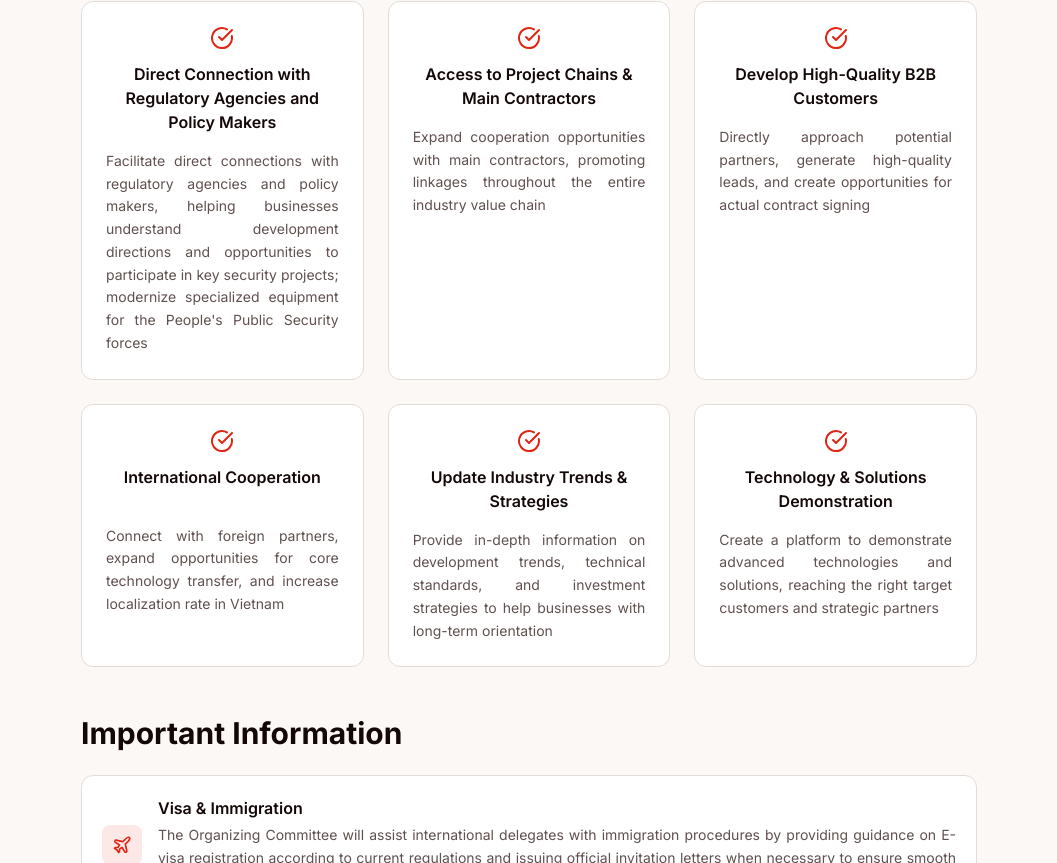
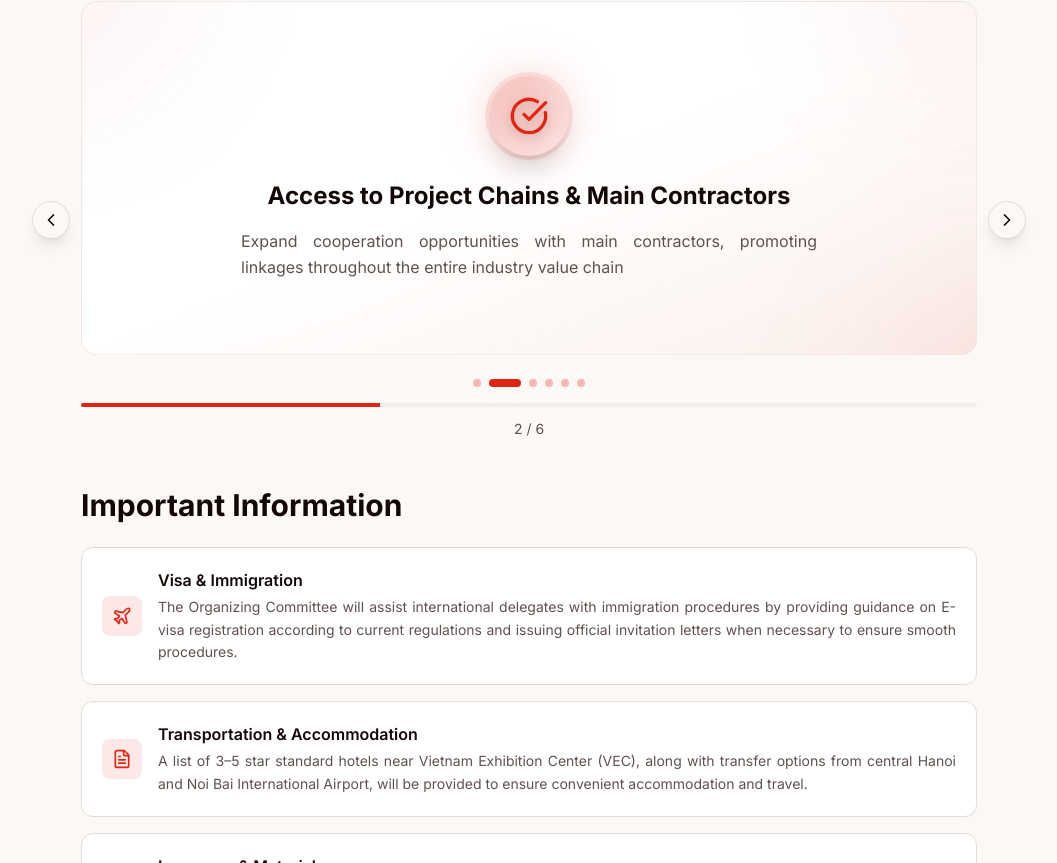
Before and after one commit to anhNT-DEV1001/HTECH-VNSEC, a Next.js app: page /en/about/general-info in a window 1280 px wide. Shown: the part 897-1760 px from the top of the page, without its empty margins (111-1168 px from the left). Built offline with nearby package versions, Linux system fonts and the light colour scheme.

Commit message:
update: general-info-change objectives layout

```diff
--- a/app/[locale]/about/general-info/page.tsx
+++ b/app/[locale]/about/general-info/page.tsx
@@ -1,17 +1,28 @@
 "use client"
 
 import { useTranslations, useLocale } from "next-intl"
-import { Shield, Target, Eye, Handshake, CheckCircle, FileText, Plane, Globe } from "lucide-react"
-
-const icons = [Shield, Target, Eye, Handshake]
-const noteIcons = [Plane, FileText, Globe]
+import { useState, useEffect, useCallback } from "react"
+import { CheckCircle, Plane, FileText, Globe, ChevronLeft, ChevronRight } from "lucide-react"
+import { cn } from "@/lib/utils"
 
 export default function AboutPage() {
   const t = useTranslations("about.general_info")
+  const [activeSlide, setActiveSlide] = useState(0)
 
   const objectives = t.raw("objectives") as Array<{ title: string; description: string }>
-  const highlights = t.raw("highlights") as Array<{ title: string; description: string }>
-  const notes = t.raw("notes") as Array<{ title: string; content: string }>
+
+  const nextSlide = useCallback(() => {
+    setActiveSlide((prev) => (prev + 1) % objectives.length)
+  }, [objectives.length])
+
+  const prevSlide = useCallback(() => {
+    setActiveSlide((prev) => (prev - 1 + objectives.length) % objectives.length)
+  }, [objectives.length])
+
+  useEffect(() => {
+    const interval = setInterval(nextSlide, 5000)
+    return () => clearInterval(interval)
+  }, [nextSlide])
 
   return (
     <>
@@ -44,51 +55,95 @@ export default function AboutPage() {
               </div>
             </div>
 
-            {/* Objectives */}
+            {/* Objectives Slideshow */}
             <div className="mb-12">
               <h2 className="mb-6 text-2xl font-bold text-foreground sm:text-3xl">
                 {t("section_objectives.title")}
               </h2>
-              <div className="grid gap-6 sm:grid-cols-2 md:grid-cols-3">
+
+              {/* Slideshow Container */}
+              <div className="relative">
+                {/* Navigation Arrows */}
+                <button
+                  onClick={prevSlide}
+                  className="absolute left-0 top-1/2 z-10 -translate-y-1/2 -translate-x-4 rounded-full bg-background p-2 shadow-lg ring-1 ring-border transition-all hover:scale-110 hover:shadow-xl lg:-translate-x-12"
+                >
+                  <ChevronLeft className="h-5 w-5 text-foreground" />
+                </button>
+                <button
+                  onClick={nextSlide}
+                  className="absolute right-0 top-1/2 z-10 -translate-y-1/2 translate-x-4 rounded-full bg-background p-2 shadow-lg ring-1 ring-border transition-all hover:scale-110 hover:shadow-xl lg:translate-x-12"
+                >
+                  <ChevronRight className="h-5 w-5 text-foreground" />
+                </button>
+
+                {/* Slides */}
+                <div className="relative overflow-hidden rounded-2xl">
+                  <div
+                    className="flex transition-transform duration-500 ease-out"
+                    style={{ transform: `translateX(-${activeSlide * 100}%)` }}
+                  >
                     {objectives.map((objective, index) => (
-                  <div key={index} className="flex flex-col items-center rounded-xl border border-border bg-card p-6 text-center">
-                    <div className="flex min-h-[80px] flex-col items-center justify-start">
-                      <CheckCircle className="h-6 w-6 text-primary" />
-                      <h3 className="mt-3 font-semibold text-card-foreground">{objective.title}</h3>
+                      <div
+                        key={index}
+                        className="group relative flex w-full flex-shrink-0 flex-col items-center justify-center rounded-2xl border border-border/50 bg-gradient-to-br from-card via-card to-primary/5 px-8 py-12 text-center transition-shadow duration-500 hover:shadow-2xl"
+                      >
+                        {/* Enhanced decorative blur circles */}
+                        <div className="absolute -left-32 -top-32 h-64 w-64 rounded-full bg-gradient-to-br from-primary/10 to-transparent blur-3xl transition-opacity duration-500 group-hover:opacity-100" />
+                        <div className="absolute -bottom-32 -right-32 h-64 w-64 rounded-full bg-gradient-to-tl from-primary/10 to-transparent blur-3xl transition-opacity duration-500 group-hover:opacity-100" />
+                        {/* Subtle border glow */}
+                        <div className="absolute inset-0 rounded-2xl bg-gradient-to-br from-primary/5 via-transparent to-transparent opacity-0 transition-opacity duration-500 group-hover:opacity-100" />
+
+                        <div className="relative z-10 flex flex-col items-center">
+                          {/* Enhanced icon with multiple shadow layers */}
+                          <div className="mb-6 relative">
+                            <div className="absolute inset-0 rounded-full bg-primary/20 blur-xl" />
+                            <div className="relative flex h-20 w-20 items-center justify-center rounded-full bg-gradient-to-br from-primary/20 to-primary/5 shadow-xl ring-4 ring-primary/10 backdrop-blur-sm">
+                              <CheckCircle className="h-10 w-10 text-primary drop-shadow-lg" />
                             </div>
-                    <p className="mt-4 text-sm leading-relaxed text-muted-foreground">{objective.description}</p>
+                          </div>
+                          <h3 className="mb-4 text-xl font-bold text-card-foreground sm:text-2xl">
+                            {objective.title}
+                          </h3>
+                          <p className="mx-auto max-w-xl text-base leading-relaxed text-muted-foreground">
+                            {objective.description}
+                          </p>
+                        </div>
                       </div>
                     ))}
                   </div>
                 </div>
 
-            {/* Highlights Grid */}
-            {/* <div className="mb-12">
-              <h2 className="mb-6 text-2xl font-bold text-foreground sm:text-3xl">
-                {t("section_highlights.title")}
-              </h2>
-              <div className="grid gap-6 sm:grid-cols-2">
-                {highlights.map((highlight, index) => {
-                  const Icon = icons[index]
-                  return (
+                {/* Dots Navigation */}
+                <div className="mt-6 flex justify-center gap-2">
+                  {objectives.map((_, index) => (
+                    <button
+                      key={index}
+                      onClick={() => setActiveSlide(index)}
+                      className={cn(
+                        "h-2 rounded-full transition-all duration-300",
+                        activeSlide === index
+                          ? "w-8 bg-primary"
+                          : "w-2 bg-primary/30 hover:bg-primary/50"
+                      )}
+                    />
+                  ))}
+                </div>
+
+                {/* Progress Bar */}
+                <div className="mt-4 h-1 overflow-hidden rounded-full bg-muted">
                   <div
-                      key={index}
-                      className="rounded-xl border border-border bg-card p-6"
-                    >
-                      <div className="mb-4 flex h-12 w-12 items-center justify-center rounded-lg bg-primary/10 text-primary">
-                        <Icon className="h-6 w-6" />
+                    className="h-full bg-primary transition-all duration-500"
+                    style={{ width: `${((activeSlide + 1) / objectives.length) * 100}%` }}
+                  />
                 </div>
-                      <h3 className="mb-2 text-lg font-semibold text-card-foreground">
-                        {highlight.title}
-                      </h3>
-                      <p className="text-sm text-muted-foreground">
-                        {highlight.description}
-                      </p>
+
+                {/* Slide Counter */}
+                <div className="mt-3 text-center text-sm text-muted-foreground">
+                  {activeSlide + 1} / {objectives.length}
                 </div>
-                  )
-                })}
               </div>
-            </div> */}
+            </div>
 
             {/* Notes Section */}
             <div>
@@ -96,27 +151,45 @@ export default function AboutPage() {
                 {t("section_notes.title")}
               </h2>
               <div className="space-y-4">
-                {notes.map((note, index) => {
-                  const NoteIcon = noteIcons[index]
-                  return (
-                    <div
-                      key={index}
-                      className="flex items-center gap-4 rounded-xl border border-border bg-card p-5"
-                    >
+                <div className="flex items-center gap-4 rounded-xl border border-border bg-card p-5">
                   <div className="flex h-10 w-10 shrink-0 items-center justify-center rounded-lg bg-primary/10 text-primary">
-                        <NoteIcon className="h-5 w-5" />
+                    <Plane className="h-5 w-5" />
                   </div>
                   <div className="min-w-0 flex-1">
                     <h3 className="mb-1 text-base font-semibold text-card-foreground">
-                          {note.title}
+                      {t("notes.0.title")}
                     </h3>
                     <p className="text-sm leading-relaxed text-muted-foreground">
-                          {note.content}
+                      {t("notes.0.content")}
                     </p>
                   </div>
                 </div>
-                  )
-                })}
+                <div className="flex items-center gap-4 rounded-xl border border-border bg-card p-5">
+                  <div className="flex h-10 w-10 shrink-0 items-center justify-center rounded-lg bg-primary/10 text-primary">
+                    <FileText className="h-5 w-5" />
+                  </div>
+                  <div className="min-w-0 flex-1">
+                    <h3 className="mb-1 text-base font-semibold text-card-foreground">
+                      {t("notes.1.title")}
+                    </h3>
+                    <p className="text-sm leading-relaxed text-muted-foreground">
+                      {t("notes.1.content")}
+                    </p>
+                  </div>
+                </div>
+                <div className="flex items-center gap-4 rounded-xl border border-border bg-card p-5">
+                  <div className="flex h-10 w-10 shrink-0 items-center justify-center rounded-lg bg-primary/10 text-primary">
+                    <Globe className="h-5 w-5" />
+                  </div>
+                  <div className="min-w-0 flex-1">
+                    <h3 className="mb-1 text-base font-semibold text-card-foreground">
+                      {t("notes.2.title")}
+                    </h3>
+                    <p className="text-sm leading-relaxed text-muted-foreground">
+                      {t("notes.2.content")}
+                    </p>
+                  </div>
+                </div>
               </div>
             </div>
           </div>
```
Lines whose indentation alone changed are shown as unchanged.
